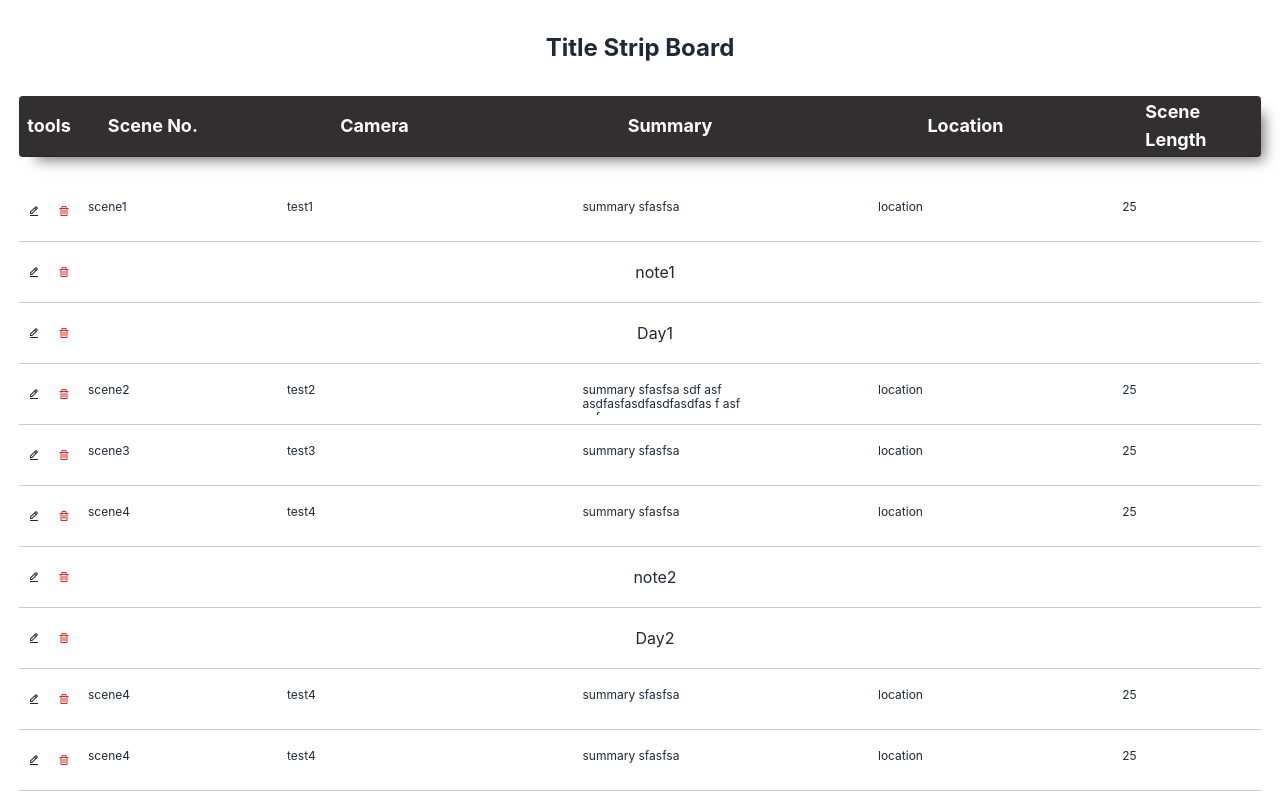
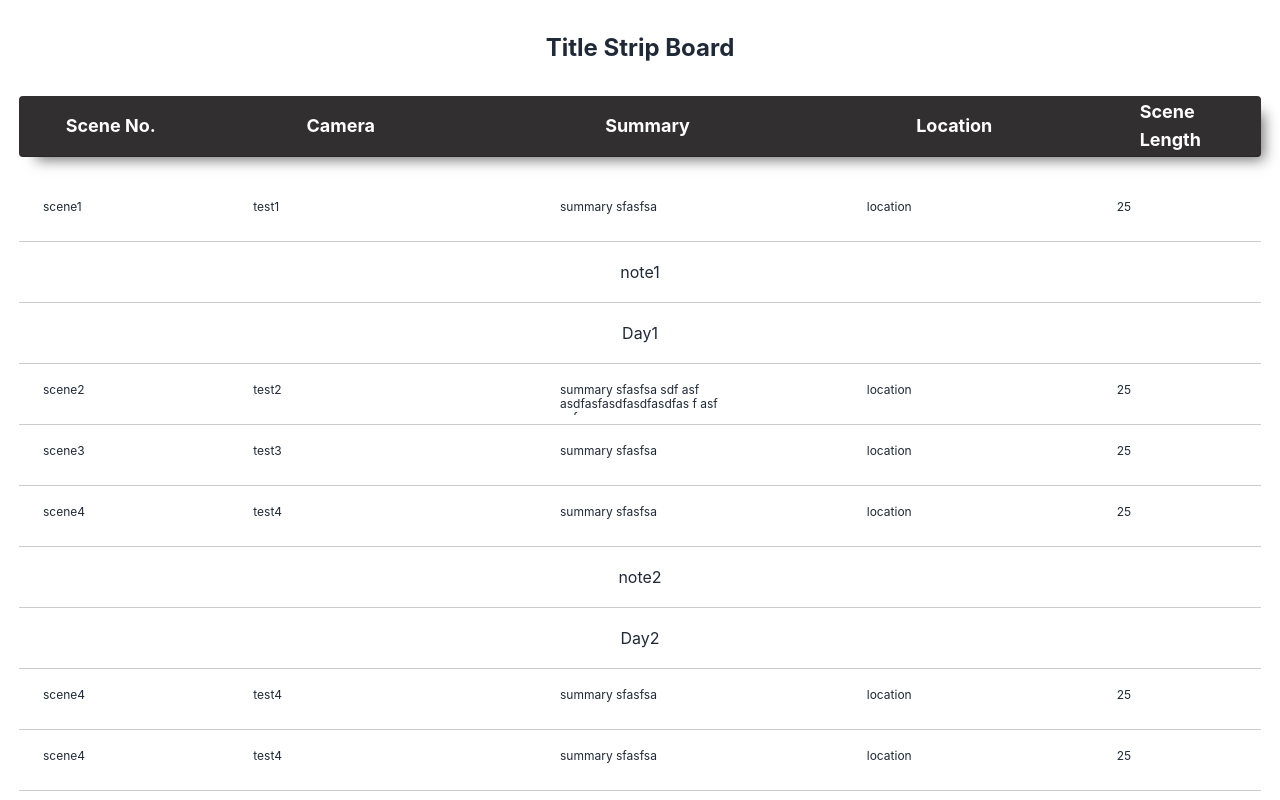
Before and after one commit to abdullah-manafikhi/movie, a Next.js app: page /print in a window 1280 px wide. Shown: the top 800 px of the page. Built offline with nearby package versions, Linux system fonts and the light colour scheme.

Commit message:
the print page done

```diff
--- a/components/SortableItemForPrint.jsx
+++ b/components/SortableItemForPrint.jsx
@@ -33,55 +33,7 @@ function SortableItemForPrint(props) {
     };
 
     // functions start here
-    // This function is reponsible for allowing the user to save the edits that he/she made is on the row
-    const saveIconHundler = (e)=> {
-        console.log("save me pls im :" ,e.currentTarget)
-        // do some save action here
-        window.alert( "you edit the sence number (XX) saved " )
-        // window.alert(  )
 
-        setInputDisabled(  prevState => {
-            console.log (prevState)
-            return true
-        })
-
-    }
-    const cancelIconHundler = (e)=> {
-        console.log("cancel me pls im :" ,e.currentTarget)
-        setInputDisabled(  prevState => {
-            console.log (prevState)
-            return true
-        })
-
-
-    }
-    const addNewNoteHundler = () => {
-        setInputDisabled(  prevState => {
-            console.log (prevState)
-            return true
-        })
-    }
-    const addNewSceneHundler = () => {
-        setInputDisabled(  prevState => {
-            console.log (prevState)
-            return true
-        })
-    }
-
-    // This function is reponsible for allowing the user to edit the row, focusing on the first input and highliting its text
-    const onEditClick = (e) => {
-        console.log(e.currentTarget)
-        setInputDisabled(prevState => {
-            if (prevState) {
-                setTimeout(() => {
-                    firstInputRef.current.focus(); // onEditClick => focus=> showing problem on click  on day or note becuase there is no text area
-                    firstInputRef.current.setSelectionRange(0, firstInputRef.current.value.length);
-                    console.log("focused");
-                }, 100);
-            }
-            return !prevState
-        })
-    }
 
     // This is for keeping the textarea's height equal to the value's height
     // and avoiding the scroll bar inside the textarea
@@ -149,17 +101,6 @@ function SortableItemForPrint(props) {
     }, [daysMap])
 
 
-    const onChangeColor = (clr) => {
-        console.log(props.id, clr)
-        setDaysMap(prevState => {
-            localStorage.setItem("colors", JSON.stringify({ ...prevState.colors, [formData.id]: clr }))
-            return {
-                data: prevState.data,
-                colors: { ...prevState.colors, [formData.id]: clr }
-            }
-        })
-    }
-
 
     if (daysMap === null) {
         return (<h2>Loading...</h2>)
@@ -170,22 +111,11 @@ function SortableItemForPrint(props) {
         if (props.line.day) {
             return (
                     <div ref={setNodeRef} style={style}  {...attributes} {...listeners}>
-                        <div title="Hold to Drag!" style={style3} className={`row-grid-day touch-manipulation z-1 ${cursor} `}>
-                            <span className='w-full noprintdplay m-auto flex justify-evenly'>
-                                <button className='z-50 btn btn-xs btn-ghost' onClick={(e) => onEditClick(e)}>{inputDisabled === true ?  <BiEditAlt/>: <BiCross />}</button>
-                                <label className='z-50 btn btn-xs btn-ghost text-red-600' htmlFor="my-modal-3" onClick={() => console.log("dleete")}>{inputDisabled === true ?  <BiTrash/>: <BiTv />}</label>
-                            </span>
+                        <div style={style3} className={`row-grid-day touch-manipulation z-1  `}>
                             <span className='my-auto'>
                                 {formData.day}
                             </span>
                         </div>
-                        <div className="w-full flex flex-auto justify-end">
-                            <button className={`${inputDisabled ? "hidden" : ""} btn btn-ghost w-auto`}>submit</button>
-                        </div>
-                        {/* this is the module that will display the delete confirm when clicking on the delete button*/}
-                        <input type="checkbox" id="my-modal-3" className="modal-toggle" />
-
-                        {isAdding ? (<AddLine />) : ""}
                     </div>
             )
         }
@@ -193,18 +123,7 @@ function SortableItemForPrint(props) {
         else if (props.line.note) {
             return (
                 <div ref={setNodeRef} style={style}  {...attributes} {...listeners}>
-                    <div title="Hold to Drag!" style={style3} className={`row-grid-day touch-manipulation z-1 ${cursor}`}>
-                        <span className='w-auto noprintdplay m-auto flex justify-evenly'>
-                        {inputDisabled === true ?
-                        <>
-                            <button className='z-50 btn btn-xs btn-ghost' onClick={(e) => onEditClick(e)}><BiEditAlt/></button>
-                            <label className='z-50 btn btn-xs btn-ghost text-red-600' htmlFor="my-modal-3" onClick={() => console.log("dleete")}><BiTrash/></label>
-                        </>:
-                        <>
-                            <button className='z-50 btn btn-xs btn-ghost' onClick={(e) => saveIconHundler(e)}>save</button>
-                            <button className='z-50 btn btn-xs btn-ghost' onClick={(e) => cancelIconHundler(e)}>cancel</button>
-                        </>}
-                        </span>
+                    <div  style={style3} className={`row-grid-day touch-manipulation z-1 `}>
                         <span className='my-auto'>
                             {formData.note}
                         </span>
@@ -216,11 +135,8 @@ function SortableItemForPrint(props) {
         else {
             return (
                 <div ref={setNodeRef} style={style}  {...attributes} {...listeners}>
-                    <div title="Hold to Drag!" style={style3} className={`row-grid touch-manipulation z-1 ${cursor}`}>
-                        <span className='w-full noprintdplay m-auto flex justify-evenly'>
-                            <button className='z-50 btn btn-xs btn-ghost' onClick={(e) => onEditClick(e)}>{inputDisabled === true ?  <BiEditAlt/>: <BiCross />}</button>
-                            <label className='z-50 btn btn-xs btn-ghost text-red-600' htmlFor="my-modal-3" onClick={() => console.log("dleete")}>{inputDisabled === true ?  <BiTrash/>: <BiTv />}</label>
-                        </span>
+                    <div  style={style3} className={`row-grid touch-manipulation z-1 `}>
+
                         <span className='my-auto'>
                             <textarea
                                 onChange={e => onChange(e)}
--- a/pages/print.js
+++ b/pages/print.js
@@ -48,11 +48,10 @@ function print() {
             <>
                 {/*  <!-- Add a button to trigger the PDF export --> */}
                 <h1 className=' text-2xl font-bold mx-auto w-fit my-8 '>Title Strip Board</h1>
-                <main className='my-container'>
+                <main className='my-container printpage'>
                     <div className='table-grid'>
                         {/* This is the main row where the columns names sits */}
                         <div id="tableTitle" className="row-grid">
-                            <span className='text-white noprintdplay text-sm sm:text-lg font-bold mx-8'>tools</span>
                             <span className='text-white text-sm sm:text-lg font-bold m-auto'>Scene No.</span>
                             <span className='text-white text-sm sm:text-lg font-bold m-auto'>Camera</span>
                             <span className='text-white text-sm sm:text-lg font-bold m-auto'>Summary</span>
--- a/styles/globals.css
+++ b/styles/globals.css
@@ -8,7 +8,7 @@
 
 @media print {
   .noprintdplay {
-    display :none;
+    visibility: hidden;
   }
   .noprintv {
    visibility: hidden;
@@ -206,15 +206,36 @@ body {
 }
 @media print {
   .row-grid {
-    margin: max(10px,100px);
-    grid-template-columns:  1fr repeat(3, 2fr) 1fr ;
+    margin: 0;
+    grid-template-columns:  0 1fr repeat(3, 2fr) 1fr ;
     align-items: center;
     /* grid-template-columns: 100px repeat(3, 200px) 100px ; */
   }
   .row-grid-day{
-    grid-template-columns:1fr ;
+    grid-template-columns:0 1fr  ;
   }
   .row-grid{
     grid-template-areas: unset;
-    }
+  }
 }
+
+.printpage  .row-grid{
+  padding: 0  0 0 15px ;
+  grid-template-columns: 1fr repeat(3, 2fr) 1fr ;
+  /* on edit dont forget to edit the print media  */
+  grid-auto-rows: minmax(60px, auto);
+  /* gap: 3px; */
+  justify-items: center;
+  background-color: rgba(255, 255, 255, 0.8);
+  border-bottom: solid 1px rgba(0, 0, 0, 0.2);
+  margin: auto 4px ;
+}
+.printpage .row-grid-day {
+  display: grid;
+  grid-template-columns: 1fr ;
+  grid-auto-rows: minmax(60px, auto);
+  justify-items: center;
+  background-color: rgba(255, 255, 255, 0.8);
+  border-bottom: solid 1px rgba(0, 0, 0, 0.2);
+  margin: auto 4px;
+}
```
